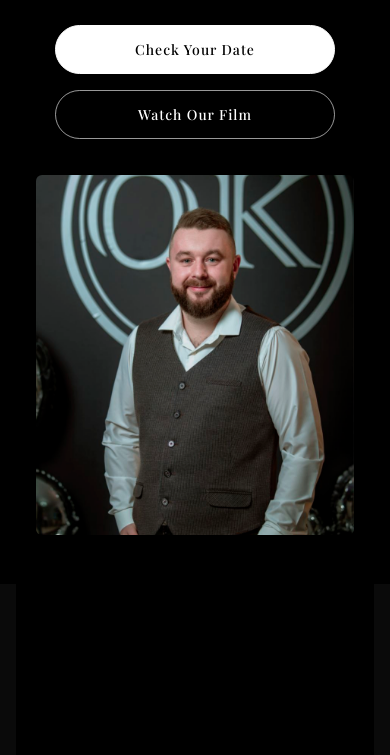
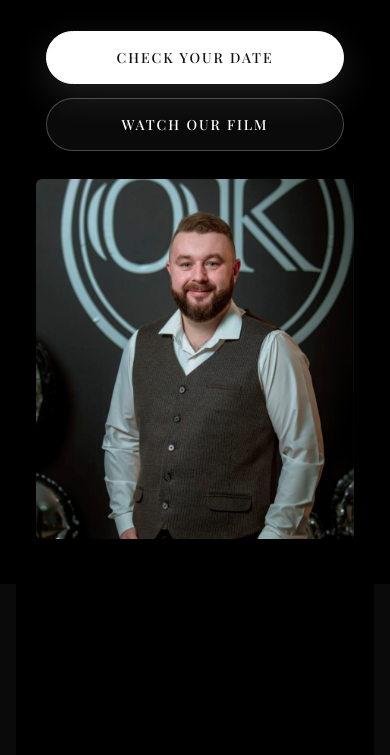
Before and after one commit to kostya0footgo/new-meted-, a plain HTML site: page docs/index.html in a window 390 px wide. Shown: the part 623-1378 px from the top of the page. Drawn offline with nearby package versions, Linux system fonts and the light colour scheme; a web font is replaced by a local one.

Commit message:
Update main-page.css

```diff
--- a/docs/css/main-page.css
+++ b/docs/css/main-page.css
@@ -2001,7 +2001,8 @@ padding:18px;
         max-width: 380px;
         height: auto;
     }
-    .showreel{
+   /*Video*?
+     .showreel{
     padding:100px 20px;
     background:#000;
     text-align:center;
@@ -2058,54 +2059,97 @@ padding:18px;
     margin-top:28px;
     flex-wrap:wrap;
 }
-
-/* BASE BUTTON STYLE */
+    @media (max-width:768px){
+
+    .showreel{
+        padding:70px 20px;
+    }
+
+    .showreel h2{
+        font-size:30px;
+        margin-bottom:25px;
+    }
+
+    .video-wrapper{
+        width:100%;
+    }
+}
+
+/* =========================
+   PREMIUM HERO BUTTONS
+========================= */
+
+.hero-buttons{
+    display:flex;
+    gap:18px;
+    margin-top:38px;
+    flex-wrap:wrap;
+}
+
 .hero-buttons a{
-    display:inline-block;
-    padding:14px 28px;
+    display:inline-flex;
+    align-items:center;
+    justify-content:center;
+    min-width:190px;
+    padding:16px 34px;
+
     font-size:14px;
-    letter-spacing:1px;
+    font-weight:500;
+    letter-spacing:.14em;
+    text-transform:uppercase;
     text-decoration:none;
-    border-radius:50px;
-    transition:all .3s ease;
-    font-weight:500;
-}
-
-/* PRIMARY BUTTON (white) */
+
+    border-radius:999px;
+    transition:all .35s ease;
+
+    backdrop-filter:blur(8px);
+}
+
+/* MAIN BUTTON */
 .btn-primary{
-    background:#fff;
-    color:#000;
+    background:#ffffff;
+    color:#111;
     border:1px solid #fff;
+    box-shadow:0 12px 35px rgba(255,255,255,.12);
 }
 
 .btn-primary:hover{
-    background:transparent;
+    transform:translateY(-4px);
+    box-shadow:0 20px 45px rgba(255,255,255,.18);
+    background:#f4f4f4;
+}
+
+/* OUTLINE BUTTON */
+.btn-secondary{
+    background:rgba(255,255,255,.04);
     color:#fff;
-    transform:translateY(-2px);
-}
-
-/* SECONDARY BUTTON (outline) */
-.btn-secondary{
-    background:transparent;
-    color:#fff;
-    border:1px solid rgba(255,255,255,0.6);
+    border:1px solid rgba(255,255,255,.25);
 }
 
 .btn-secondary:hover{
-    background:#fff;
-    color:#000;
-    transform:translateY(-2px);
+    background:rgba(255,255,255,.12);
+    border-color:rgba(255,255,255,.5);
+    transform:translateY(-4px);
+    box-shadow:0 15px 35px rgba(0,0,0,.35);
+}
+
+/* CLICK EFFECT */
+.hero-buttons a:active{
+    transform:translateY(-1px) scale(.98);
 }
 
 /* MOBILE */
 @media (max-width:768px){
+
     .hero-buttons{
         justify-content:center;
+        gap:14px;
     }
 
     .hero-buttons a{
         width:100%;
-        max-width:280px;
-        text-align:center;
-    }
-}
+        max-width:320px;
+        min-width:auto;
+        padding:16px 24px;
+    }
+}
```
